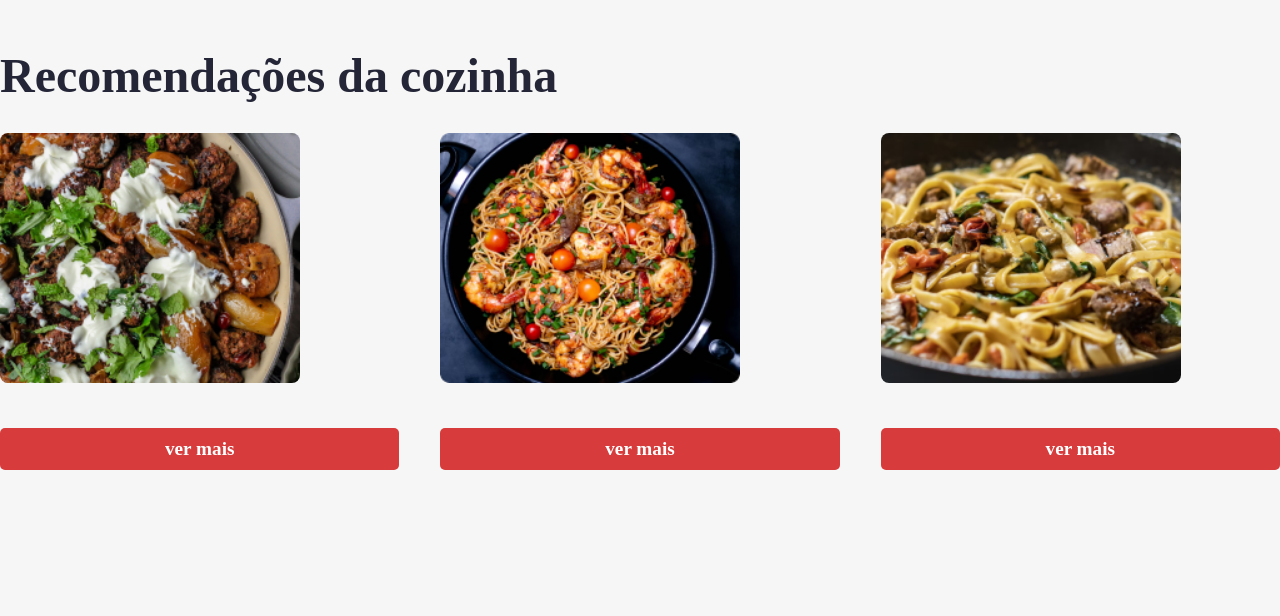
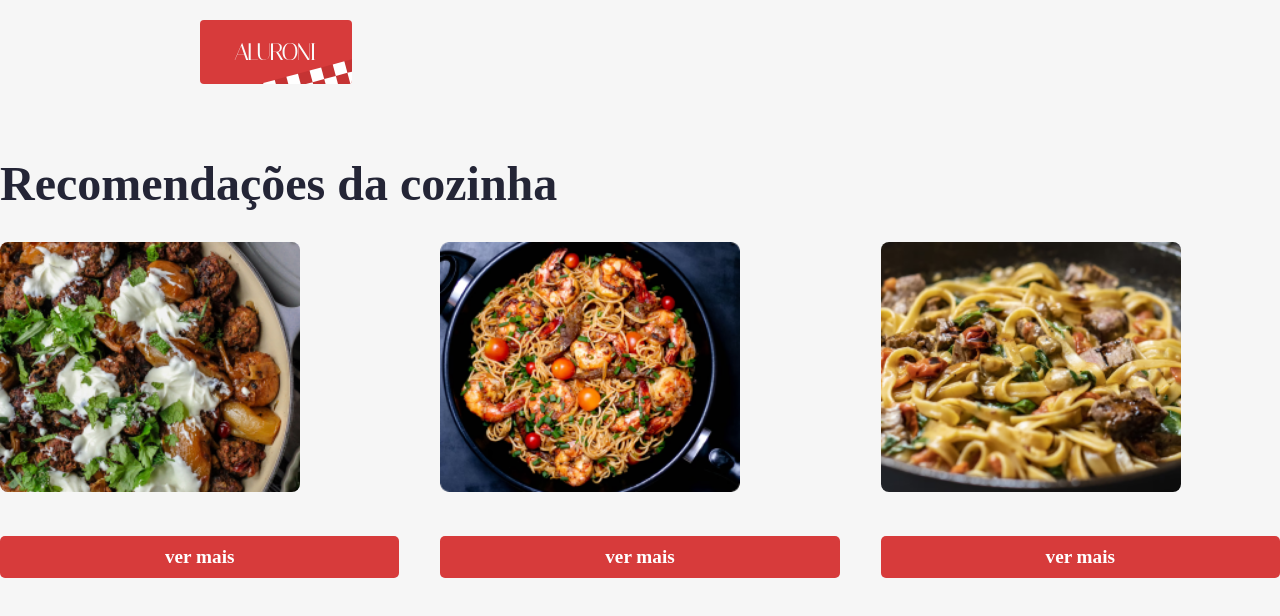
Before and after one commit to pedrokpdo/aluraRouterDom, a React (Create React App) app: page / in a window 1280 px wide. Shown: the top 616 px of the page. Built offline with nearby package versions, Linux system fonts and the light colour scheme; a web font is replaced by a local one.

Commit message:
reaproveitando menu

```diff
--- /dev/null
+++ b/src/components/menu/index.tsx
@@ -0,0 +1,9 @@
+import { ReactComponent as Logo } from 'assets/logo.svg';
+import styles from './menu.module.scss';
+export default function Menu() {
+  return (
+    <nav className={styles.menu}>
+      <Logo />
+    </nav>
+  );
+}
--- /dev/null
+++ b/src/components/menu/menu.module.scss
@@ -0,0 +1,15 @@
+@import "styles/variaveis";
+@import "styles/breakpoints";
+
+.menu {
+  padding: 20px $padding-horizontal;
+  @media (max-width: $desktop_xsm) {
+    padding: 20px $padding-horizontal-mobile;
+  }
+  @media (min-width: $desktop_xsm) and (max-width: $desktop_sm) {
+    padding: 20px $padding-horizontal-sm;
+  }
+  @media (min-width: $desktop_sm) and (max-width: $desktop_md) {
+    padding: 20px $padding-horizontal-md;
+  }
+}
--- a/src/pages/Cardapio/Cardapio.module.scss
+++ b/src/pages/Cardapio/Cardapio.module.scss
@@ -1,18 +1,7 @@
 @import "styles/variaveis";
 @import "styles/breakpoints";
 
-.menu {
-  padding: 20px $padding-horizontal;
-  @media (max-width: $desktop_xsm) {
-    padding: 20px $padding-horizontal-mobile;
-  }
-  @media (min-width: $desktop_xsm) and (max-width: $desktop_sm) {
-    padding: 20px $padding-horizontal-sm;
-  }
-  @media (min-width: $desktop_sm) and (max-width: $desktop_md) {
-    padding: 20px $padding-horizontal-md;
-  }
-}
+
 
 .header {
   align-items: center;
--- a/src/pages/Cardapio/index.tsx
+++ b/src/pages/Cardapio/index.tsx
@@ -1,10 +1,10 @@
 import styles from './Cardapio.module.scss';
-import { ReactComponent as Logo } from 'assets/logo.svg';
 import Buscador from './Buscador';
 import { useState } from 'react';
 import Filtros from './Filtros';
 import Ordenador from './Ordenador';
 import Itens from './Itens';
+import Menu from 'components/menu';
 
 export default function Cardapio() {
   const [busca, setBusca] = useState('');
@@ -12,9 +12,7 @@ export default function Cardapio() {
   const [ordenador, setOrdenador] = useState('');
   return (
     <main>
-      <nav className={styles.menu}>
-        <Logo />
-      </nav>
+      <Menu />
       <header className={styles.header}>
         <div className={styles.header__text}>
           A casa do código e da massa
--- a/src/pages/inicio/index.tsx
+++ b/src/pages/inicio/index.tsx
@@ -1,3 +1,4 @@
+import Menu from 'components/menu';
 import cardapio from 'data/cardapio.json';
 import styles from './inicio.module.scss';
 
@@ -6,6 +7,7 @@ export default function Inicio() {
   pratosRecomendados = pratosRecomendados.sort(() => 0.5 - Math.random()).splice(0, 3);
   return (
     <section>
+      <Menu/>
       <h3 className={styles.titulo}>
         Recomendações da cozinha
       </h3>
```
